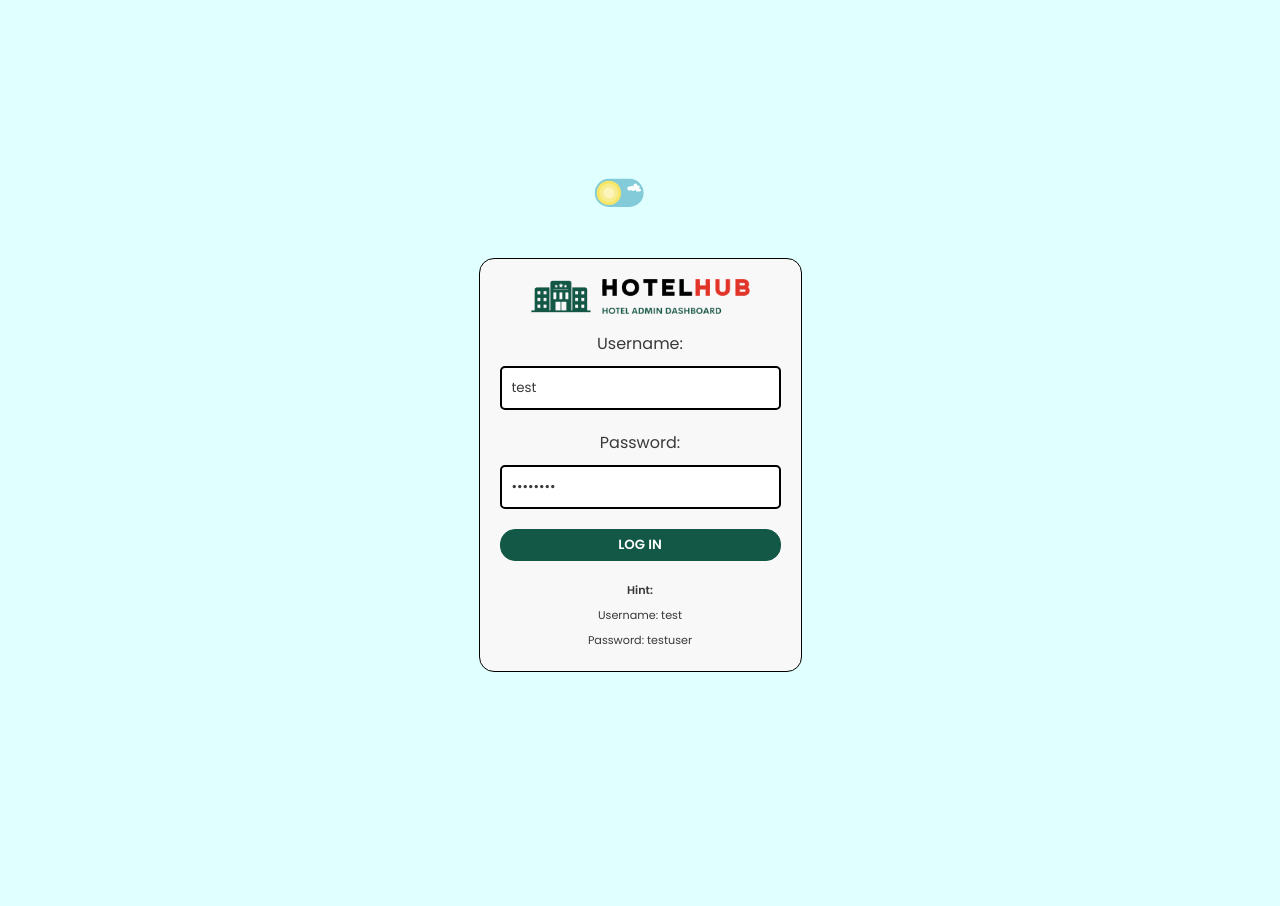
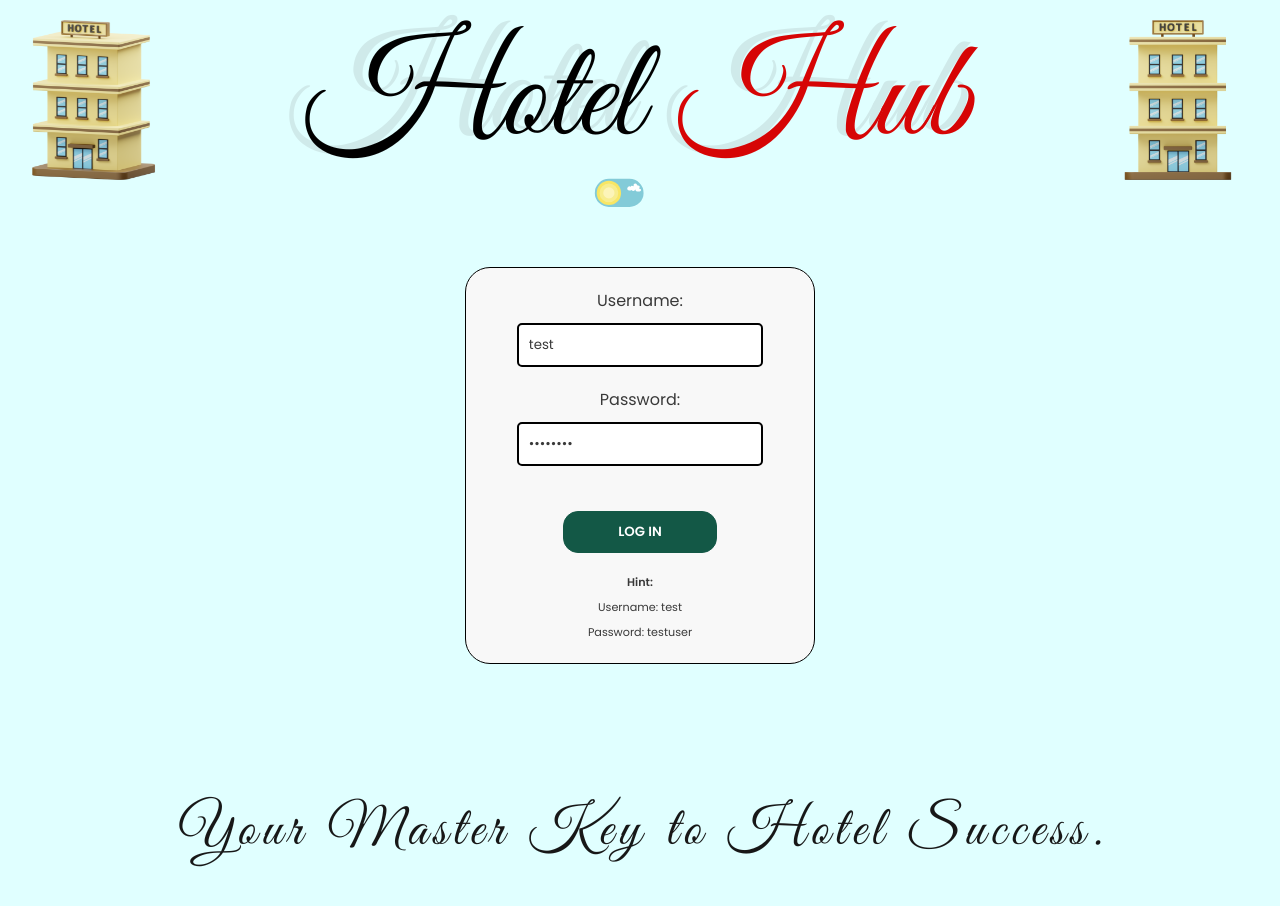
Before and after one commit to MarcoNobody1/dashboardhotel, a React (Vite) app: page /login in a window 1280 px wide. Shown: the top 906 px of the page. Built offline with nearby package versions, Linux system fonts and the light colour scheme; no server answers.

Commit message:
se modifica styling, se añade bg

```diff
--- a/src/Components/Login/Login.tsx
+++ b/src/Components/Login/Login.tsx
@@ -28,7 +28,8 @@ const LogWrapper = styled.div`
 const LogForm = styled.form`
   padding: 20px;
   text-align: center;
-  border-radius: 15px;
+  border-radius: 25px;
+  min-width: 350px;
   transition: all 250ms ease-in-out;
 `;
 
@@ -37,7 +38,7 @@ export const Input = styled.input.attrs((props) => ({
 }))`
   display: block;
   margin: 0 auto;
-  width: 100%;
+  width: 80%;
   text-align: left;
   padding: 10px;
   margin-bottom: 20px;
@@ -57,13 +58,14 @@ const Label = styled.label`
 
 const Button = styled.button`
   text-align: center;
-  padding: 5px 20px;
-  width: 100%;
+  display: block;
+  padding: 10px;
+  width: 50%;
   font-weight: 600;
   border-radius: 15px;
   text-transform: uppercase;
   color: #ffffff;
-  margin-bottom: 15px;
+  margin: 45px auto 15px;
   transition: all 0.3s ease-out;
 
   &:hover {
@@ -72,9 +74,13 @@ const Button = styled.button`
   }
 `;
 
-const Logo = styled.img`
+const Logo = styled.div`
   width: 220px;
+  height: 60px;
   margin-bottom: 10px;
+  background-repeat: no-repeat;
+  background-position: center;
+  background-size: contain;
   transition: all 0.25s ease-in-out;
 `;
 
@@ -86,7 +92,7 @@ const Advertice = styled.p`
 
 const SpinnerFloater = styled.div`
   position: absolute;
-  top: 50px;
+  bottom: 150px;
 `;
 
 export const Login = () => {
@@ -144,7 +150,11 @@ export const Login = () => {
   return (
     <>
       <LogWrapper
-        style={{ backgroundColor: dark.dark ? "#171717" : "lightcyan" }}
+        style={{
+          background: dark.dark
+            ? "#171717 url(src/assets/BG2.png) no-repeat center/cover"
+            : "lightcyan url(src/assets/BG1.png) no-repeat center/cover",
+        }}
       >
         {loginState === "pending" && (
           <SpinnerFloater>
@@ -169,7 +179,6 @@ export const Login = () => {
           }}
           onSubmit={handleSubmit}
         >
-          <Logo src={dark.dark ? logoDark : logo} />
           <Label
             style={{ color: dark.dark ? "#FFEDEC" : "#393939" }}
             htmlFor="user"
```
